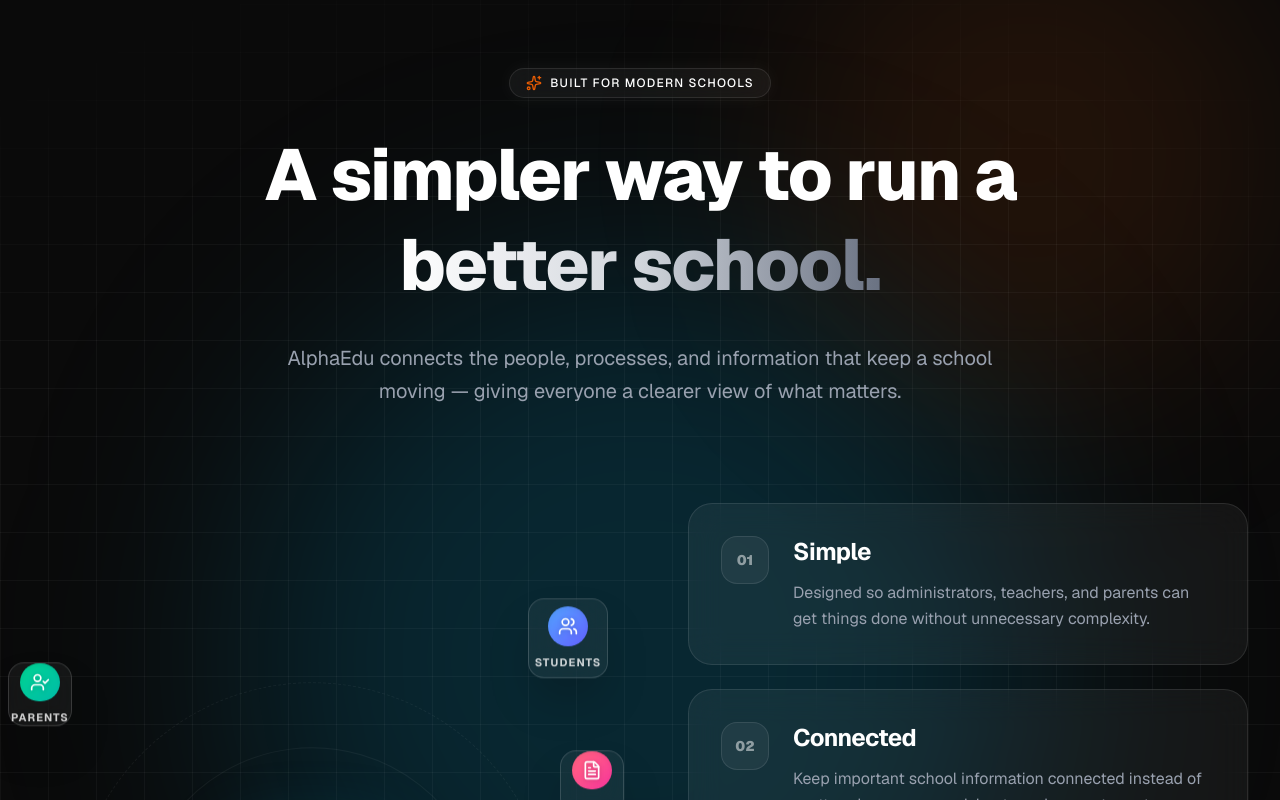
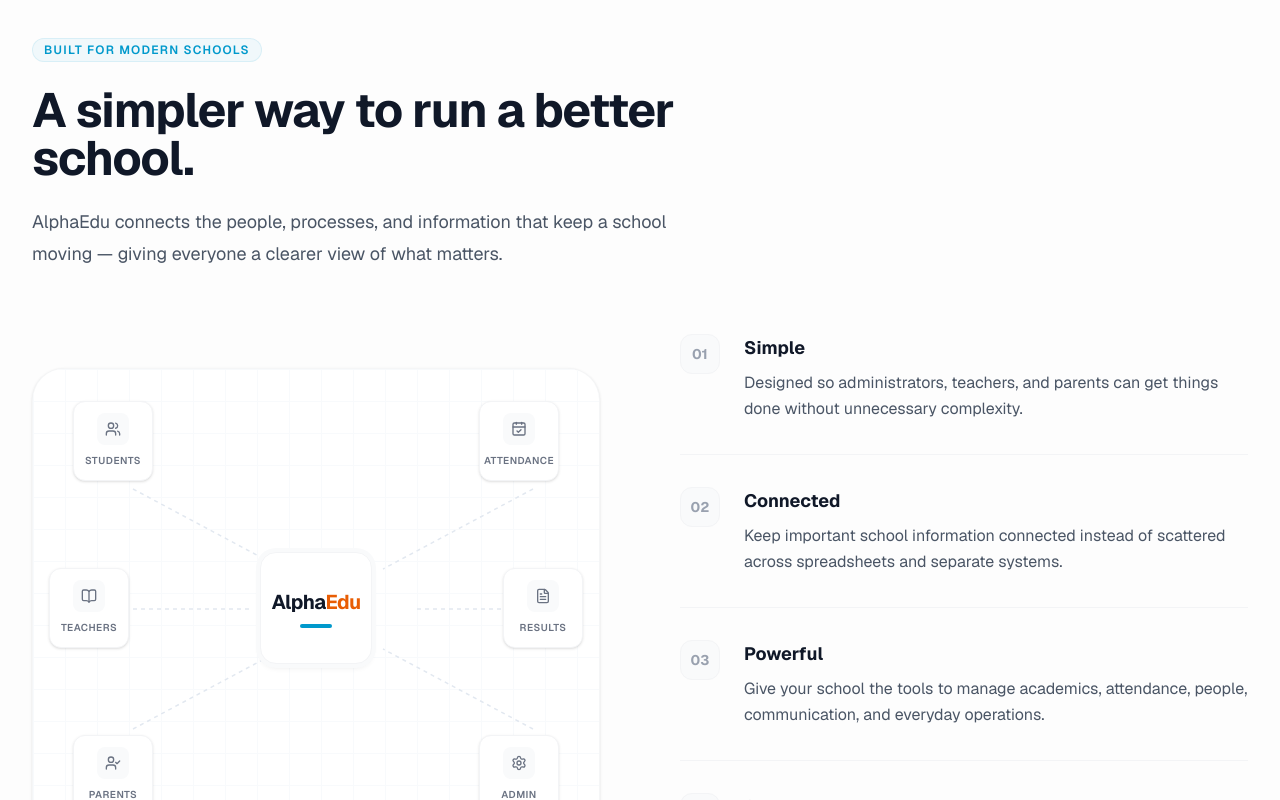
Before and after one commit to eashsultan/alphaedu, a Next.js app in the folder apps/web/: page / in a window 1280 px wide. Shown: the part 2680-3480 px from the top of the page. Built offline with nearby package versions, Linux system fonts and the light colour scheme.

Commit message:
style: revert Experience section to clean, light-mode premium SaaS design

```diff
--- a/apps/web/components/landing/Experience.tsx
+++ b/apps/web/components/landing/Experience.tsx
@@ -1,18 +1,7 @@
-"use client";
-
-import React, { useRef } from "react";
-import { motion, useScroll, useTransform } from "framer-motion";
-import { Users, BookOpen, UserCheck, CalendarCheck, FileText, Settings, Sparkles } from "lucide-react";
+import React from "react";
+import { Users, BookOpen, UserCheck, CalendarCheck, FileText, Settings } from "lucide-react";
 
 export default function Experience() {
-  const containerRef = useRef<HTMLDivElement>(null);
-  const { scrollYProgress } = useScroll({
-    target: containerRef,
-    offset: ["start end", "end start"]
-  });
-
-  const y = useTransform(scrollYProgress, [0, 1], [100, -100]);
-
   const benefits = [
     {
       id: "01",
@@ -36,143 +25,98 @@
     },
   ];
 
-  const satelliteNodes = [
-    { name: "Students", icon: Users, delay: 0, gradient: "from-blue-400 to-indigo-500", size: "w-20 h-20", position: "-top-6 -right-4" },
-    { name: "Teachers", icon: BookOpen, delay: 0.1, gradient: "from-orange-400 to-red-500", size: "w-24 h-24", position: "bottom-12 -left-8" },
-    { name: "Parents", icon: UserCheck, delay: 0.2, gradient: "from-emerald-400 to-teal-500", size: "w-16 h-16", position: "top-10 -left-6" },
-    { name: "Attendance", icon: CalendarCheck, delay: 0.3, gradient: "from-purple-400 to-fuchsia-500", size: "w-20 h-20", position: "-bottom-6 right-10" },
-    { name: "Results", icon: FileText, delay: 0.4, gradient: "from-rose-400 to-pink-500", size: "w-16 h-16", position: "top-32 -right-8" },
-    { name: "Admin", icon: Settings, delay: 0.5, gradient: "from-gray-300 to-gray-500", size: "w-16 h-16", position: "bottom-0 right-32" },
+  const connectedModules = [
+    { name: "Students", icon: Users, position: "top-8 left-10" },
+    { name: "Teachers", icon: BookOpen, position: "top-1/2 -translate-y-1/2 left-4" },
+    { name: "Parents", icon: UserCheck, position: "bottom-8 left-10" },
+    { name: "Attendance", icon: CalendarCheck, position: "top-8 right-10" },
+    { name: "Results", icon: FileText, position: "top-1/2 -translate-y-1/2 right-4" },
+    { name: "Admin", icon: Settings, position: "bottom-8 right-10" },
   ];
 
   return (
-    <section id="experience" className="relative bg-[#0A0A0A] py-32 sm:py-40 overflow-hidden" ref={containerRef}>
-      {/* Deep space glow effects */}
-      <div className="absolute top-1/2 left-1/2 -translate-x-1/2 -translate-y-1/2 w-[800px] h-[800px] bg-[var(--color-brand-blue)]/20 rounded-full blur-[120px] pointer-events-none"></div>
-      <div className="absolute top-0 right-0 w-[500px] h-[500px] bg-[var(--color-brand-orange)]/10 rounded-full blur-[100px] pointer-events-none"></div>
-
-      {/* Grid pattern overlay */}
-      <div className="absolute inset-0 bg-[linear-gradient(to_right,#ffffff0a_1px,transparent_1px),linear-gradient(to_bottom,#ffffff0a_1px,transparent_1px)] bg-[size:3rem_3rem] [mask-image:radial-gradient(ellipse_80%_50%_at_50%_50%,#000_70%,transparent_100%)] pointer-events-none"></div>
-
-      <div className="relative mx-auto max-w-7xl px-4 sm:px-6 lg:px-8 z-10">
-        <div className="mx-auto max-w-3xl text-center mb-24">
-          <motion.div
-            initial={{ opacity: 0, scale: 0.9 }}
-            whileInView={{ opacity: 1, scale: 1 }}
-            viewport={{ once: true }}
-            className="inline-flex items-center gap-2 rounded-full border border-white/10 bg-white/5 px-4 py-1.5 text-xs font-medium tracking-widest text-white uppercase backdrop-blur-md mb-8 shadow-[0_0_20px_rgba(255,255,255,0.05)]"
-          >
-            <Sparkles className="h-4 w-4 text-[var(--color-brand-orange)]" />
-            Built for Modern Schools
-          </motion.div>
-          <motion.h2
-            initial={{ opacity: 0, y: 30 }}
-            whileInView={{ opacity: 1, y: 0 }}
-            viewport={{ once: true }}
-            transition={{ delay: 0.1, duration: 0.7, ease: "easeOut" }}
-            className="text-4xl font-extrabold tracking-tight text-white sm:text-6xl lg:text-7xl leading-tight"
-          >
-            A simpler way to run a <span className="text-transparent bg-clip-text bg-gradient-to-r from-white via-gray-300 to-gray-500">better school.</span>
-          </motion.h2>
-          <motion.p
-            initial={{ opacity: 0, y: 30 }}
-            whileInView={{ opacity: 1, y: 0 }}
-            viewport={{ once: true }}
-            transition={{ delay: 0.2, duration: 0.7, ease: "easeOut" }}
-            className="mt-8 text-xl leading-relaxed text-gray-400"
-          >
+    <section id="experience" className="bg-gray-50/40 py-24 sm:py-32 border-t border-gray-100">
+      <div className="mx-auto max-w-7xl px-4 sm:px-6 lg:px-8">
+        {/* Section Header */}
+        <div className="mx-auto max-w-2xl lg:mx-0 lg:max-w-3xl mb-16">
+          <p className="inline-flex items-center rounded-full bg-[var(--color-brand-blue)]/5 px-3 py-1 text-xs font-semibold tracking-widest text-[var(--color-brand-blue)] ring-1 ring-inset ring-[var(--color-brand-blue)]/10 uppercase mb-6">
+            BUILT FOR MODERN SCHOOLS
+          </p>
+          <h2 className="text-3xl font-bold tracking-tight text-gray-900 sm:text-4xl lg:text-5xl">
+            A simpler way to run a better school.
+          </h2>
+          <p className="mt-6 text-lg leading-8 text-gray-600 max-w-2xl">
             AlphaEdu connects the people, processes, and information that keep a school moving — giving everyone a clearer view of what matters.
-          </motion.p>
+          </p>
         </div>
 
-        <div className="grid grid-cols-1 items-center gap-y-20 lg:grid-cols-2 lg:gap-x-24">
+        <div className="grid grid-cols-1 items-center gap-y-16 lg:grid-cols-2 lg:gap-x-20">
 
-          {/* LEFT SIDE: Holographic / 3D Glass Ecosystem Mockup */}
-          <motion.div
-            style={{ y }}
-            className="relative flex h-[500px] w-full items-center justify-center lg:h-[600px]"
-          >
-            {/* The Central "Sun" / Core */}
-            <motion.div
-              initial={{ scale: 0 }}
-              whileInView={{ scale: 1 }}
-              viewport={{ once: true }}
-              transition={{ type: "spring", stiffness: 100, damping: 20 }}
-              className="relative z-20 flex h-40 w-40 flex-col items-center justify-center rounded-[2rem] border border-white/20 bg-black/40 backdrop-blur-2xl shadow-[0_0_80px_rgba(0,153,204,0.3)] ring-1 ring-inset ring-white/10"
-            >
-              {/* Inner glowing orb */}
-              <div className="absolute inset-0 rounded-[2rem] bg-gradient-to-br from-[var(--color-brand-blue)]/20 to-[var(--color-brand-orange)]/20 blur-md"></div>
-              <span className="relative text-2xl font-black tracking-tighter text-white drop-shadow-lg">
+          {/* LEFT SIDE: Clean SaaS Ecosystem Mockup */}
+          <div className="relative flex h-[480px] w-full items-center justify-center rounded-[2rem] bg-white border border-gray-100/80 shadow-sm overflow-hidden">
+            {/* Subtle background grid */}
+            <div className="absolute inset-0 bg-[linear-gradient(to_right,#f8fafc_1px,transparent_1px),linear-gradient(to_bottom,#f8fafc_1px,transparent_1px)] bg-[size:2rem_2rem]"></div>
+
+            {/* Central Node */}
+            <div className="relative z-10 flex flex-col items-center justify-center h-28 w-28 rounded-2xl bg-white border border-gray-100 shadow-md ring-4 ring-gray-50">
+              <span className="text-xl font-bold tracking-tight text-gray-900">
                 Alpha<span className="text-[var(--color-brand-orange)]">Edu</span>
               </span>
-              <div className="relative mt-2 h-1 w-8 rounded-full bg-gradient-to-r from-[var(--color-brand-blue)] to-[var(--color-brand-orange)]"></div>
-            </motion.div>
+              <div className="mt-2 h-1 w-8 rounded-full bg-[var(--color-brand-blue)]"></div>
+            </div>
 
-            {/* Orbiting Glass Cards */}
-            {satelliteNodes.map((node, i) => (
-              <motion.div
-                key={node.name}
-                initial={{ opacity: 0, scale: 0.5, x: 50, y: 50 }}
-                whileInView={{ opacity: 1, scale: 1, x: 0, y: 0 }}
-                viewport={{ once: true }}
-                transition={{ delay: 0.4 + node.delay, type: "spring", stiffness: 100, damping: 15 }}
-                whileHover={{ scale: 1.1, zIndex: 30 }}
-                className={`absolute ${node.position} ${node.size} z-30 flex cursor-pointer flex-col items-center justify-center rounded-2xl border border-white/15 bg-white/5 backdrop-blur-xl shadow-2xl transition-all hover:bg-white/10`}
+            {/* Connecting lines SVG */}
+            <svg className="absolute inset-0 h-full w-full pointer-events-none" xmlns="http://www.w3.org/2000/svg">
+              <g stroke="#e2e8f0" strokeWidth="1.5" strokeDasharray="4 4" fill="none">
+                {/* Horizontal lines to center */}
+                <path d="M 60 240 L 220 240" />
+                <path d="M 540 240 L 380 240" />
+
+                {/* Diagonal lines to center */}
+                <path d="M 100 120 L 250 200" />
+                <path d="M 100 360 L 250 280" />
+                <path d="M 500 120 L 350 200" />
+                <path d="M 500 360 L 350 280" />
+              </g>
+            </svg>
+
+            {/* Satellite Nodes */}
+            {connectedModules.map((module) => (
+              <div
+                key={module.name}
+                className={`absolute ${module.position} z-10 flex flex-col items-center justify-center h-20 w-20 rounded-xl bg-white border border-gray-100 shadow-sm transition-shadow hover:shadow-md cursor-default`}
               >
-                <div className={`flex h-10 w-10 items-center justify-center rounded-full bg-gradient-to-br ${node.gradient} shadow-inner`}>
-                  <node.icon className="h-5 w-5 text-white drop-shadow-sm" />
+                <div className="flex h-8 w-8 items-center justify-center rounded-lg bg-gray-50 text-gray-500">
+                  <module.icon className="h-4 w-4" />
                 </div>
-                {/* Optional tiny label on hover or default */}
-                <span className="mt-2 text-[11px] font-bold tracking-widest text-white/80 uppercase">
-                  {node.name}
+                <span className="mt-2 text-[10px] font-semibold tracking-wider text-gray-500 uppercase">
+                  {module.name}
                 </span>
-              </motion.div>
+              </div>
             ))}
+          </div>
 
-            {/* Orbit Rings */}
-            <motion.div
-              animate={{ rotate: 360 }}
-              transition={{ duration: 60, repeat: Infinity, ease: "linear" }}
-              className="absolute h-[350px] w-[350px] rounded-full border border-white/5"
-            ></motion.div>
-            <motion.div
-              animate={{ rotate: -360 }}
-              transition={{ duration: 80, repeat: Infinity, ease: "linear" }}
-              className="absolute h-[480px] w-[480px] rounded-full border border-white/5 border-dashed"
-            ></motion.div>
-          </motion.div>
-
-          {/* RIGHT SIDE: Cyberpunk / Modern Glass Benefits List */}
-          <div className="flex flex-col space-y-6">
+          {/* RIGHT SIDE: Benefits List */}
+          <div className="flex flex-col">
             {benefits.map((benefit, index) => (
-              <motion.div
+              <div
                 key={benefit.id}
-                initial={{ opacity: 0, x: 40 }}
-                whileInView={{ opacity: 1, x: 0 }}
-                viewport={{ once: true }}
-                transition={{ duration: 0.5, delay: 0.3 + index * 0.15, type: "spring" }}
-                whileHover={{ scale: 1.02 }}
-                className="group relative overflow-hidden rounded-3xl border border-white/10 bg-white/5 p-8 backdrop-blur-lg transition-all hover:bg-white/10 hover:border-white/20 hover:shadow-[0_0_30px_rgba(255,255,255,0.05)] cursor-default"
+                className="group relative flex gap-6 py-8 first:pt-0 last:pb-0 border-b border-gray-100 last:border-0"
               >
-                {/* Background glow on hover */}
-                <div className="absolute -inset-px bg-gradient-to-r from-[var(--color-brand-blue)]/0 via-[var(--color-brand-blue)]/10 to-[var(--color-brand-orange)]/0 opacity-0 transition-opacity duration-500 group-hover:opacity-100 blur-xl"></div>
-
-                <div className="relative z-10 flex items-start gap-6">
-                  {/* Glowing Number Indicator */}
-                  <div className="flex h-12 w-12 shrink-0 items-center justify-center rounded-2xl bg-white/5 border border-white/10 text-sm font-black text-white/50 transition-all duration-300 group-hover:bg-white/10 group-hover:text-white group-hover:border-white/30 group-hover:shadow-[0_0_20px_rgba(255,255,255,0.2)]">
+                {/* Number Indicator */}
+                <div className="flex h-10 w-10 shrink-0 items-center justify-center rounded-xl bg-gray-50 border border-gray-100 text-sm font-bold text-gray-400 transition-colors group-hover:bg-[var(--color-brand-blue)]/5 group-hover:text-[var(--color-brand-blue)] group-hover:border-[var(--color-brand-blue)]/20">
                   {benefit.id}
                 </div>
 
                 <div>
-                    <h3 className="text-2xl font-bold text-white mb-3 tracking-tight transition-colors group-hover:text-[var(--color-brand-blue)]">
+                  <h3 className="text-lg font-bold text-gray-900 mb-2">
                     {benefit.title}
                   </h3>
-                    <p className="text-base text-gray-400 leading-relaxed transition-colors group-hover:text-gray-300">
+                  <p className="text-base text-gray-600 leading-relaxed">
                     {benefit.description}
                   </p>
                 </div>
               </div>
-              </motion.div>
             ))}
           </div>
 
```
Lines whose indentation alone changed are shown as unchanged.
